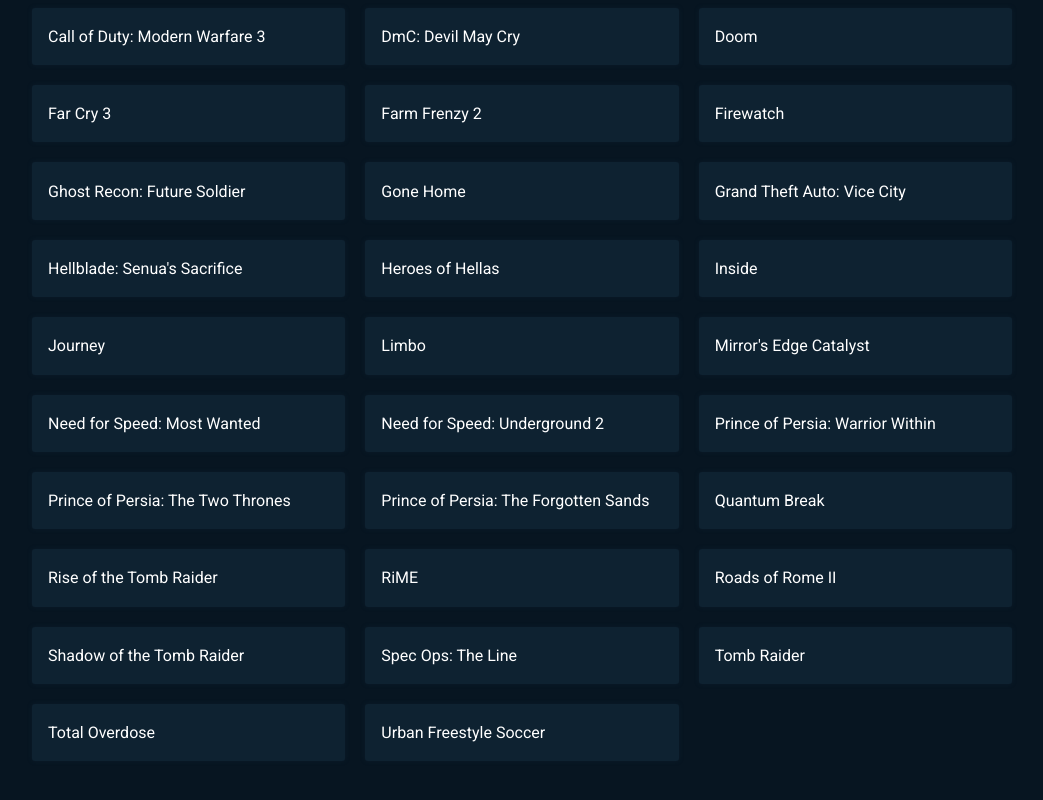
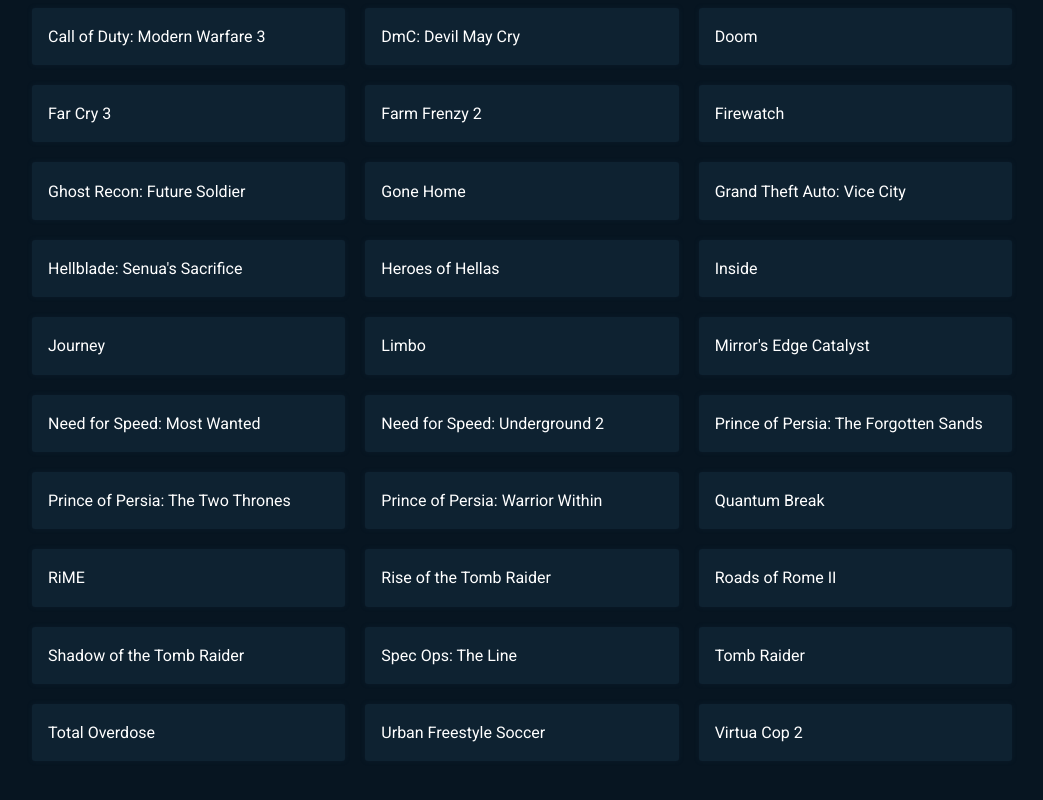
Before and after one commit to PiyushPawar17/important-list, a React (Create React App) app: page / in a window 1280 px wide. Shown: the part 714-1514 px from the top of the page, without its empty margins (118-1161 px from the left). Built offline with nearby package versions, Linux system fonts and the light colour scheme.

Commit message:
Added VCop 2 :tada:

```diff
--- a/src/App.js
+++ b/src/App.js
@@ -12,7 +12,7 @@
 			<p>Count: {games.length}</p>
 		</header>
 		<main className="list">
-			{games.map(game => (
+			{games.sort().map(game => (
 				<div className="card" key={game}>
 					<p>{game}</p>
 				</div>
--- a/src/List.js
+++ b/src/List.js
@@ -48,5 +48,6 @@
 	'Spec Ops: The Line',
 	'Tomb Raider',
 	'Total Overdose',
-	'Urban Freestyle Soccer'
+	'Urban Freestyle Soccer',
+	'Virtua Cop 2'
 ];
```
